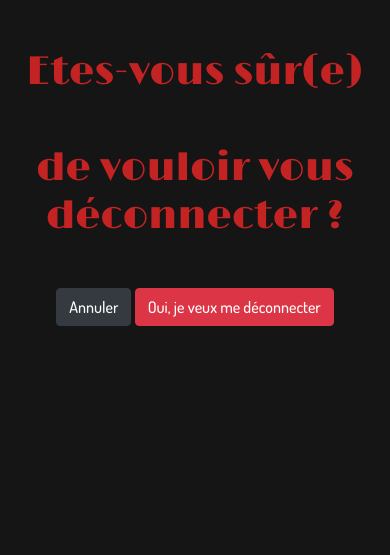
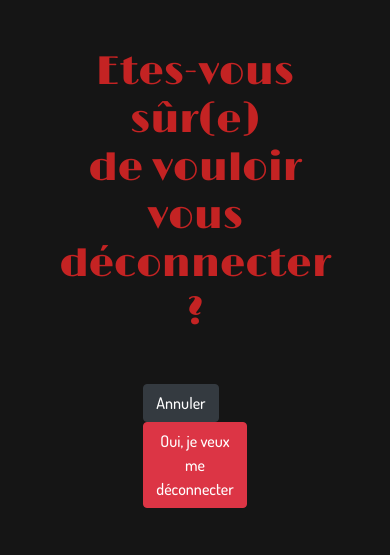
Before and after one commit to Les-Croustibat/Clap, a Symfony app: template templates/security/logout_confirm.html.twig in a window 390 px wide. Shown: the top 555 px of the page. Run offline with Twig, Linux system fonts and the light colour scheme; the template is opened without the code that fills it, so the values that code supplies are empty; some libraries are stand-ins or nearby versions.

Commit message:
logout responsive

```diff
--- a/templates/security/logout_confirm.html.twig
+++ b/templates/security/logout_confirm.html.twig
@@ -6,10 +6,12 @@
 {% block content %}
 
 	<div class="container">
+		<div class="row justify-content-center mb-4">
+			<div class="col-2 col-xl-12">
 
-		<div class="row- justify-content-center">
-			<h1 class="mt-5 mb-5 text-center">Etes-vous sûr(e)</h1>
-			<h1 class="mt-5 mb-5 text-center">de vouloir vous déconnecter ?</h1>
+				<div class="row justify-content-center">
+					<h1 class="mt-5 mb-5 text-center">Etes-vous sûr(e)</br>
+					de vouloir vous déconnecter ?</h1>
 			</div>
 
 			<div class="row justify-content-center mb-4">
@@ -23,4 +25,8 @@
 				</div>
 
 			</div>
+		</div>
+
+	</div>
+
 {% endblock %}
```
Lines whose indentation alone changed are shown as unchanged.
